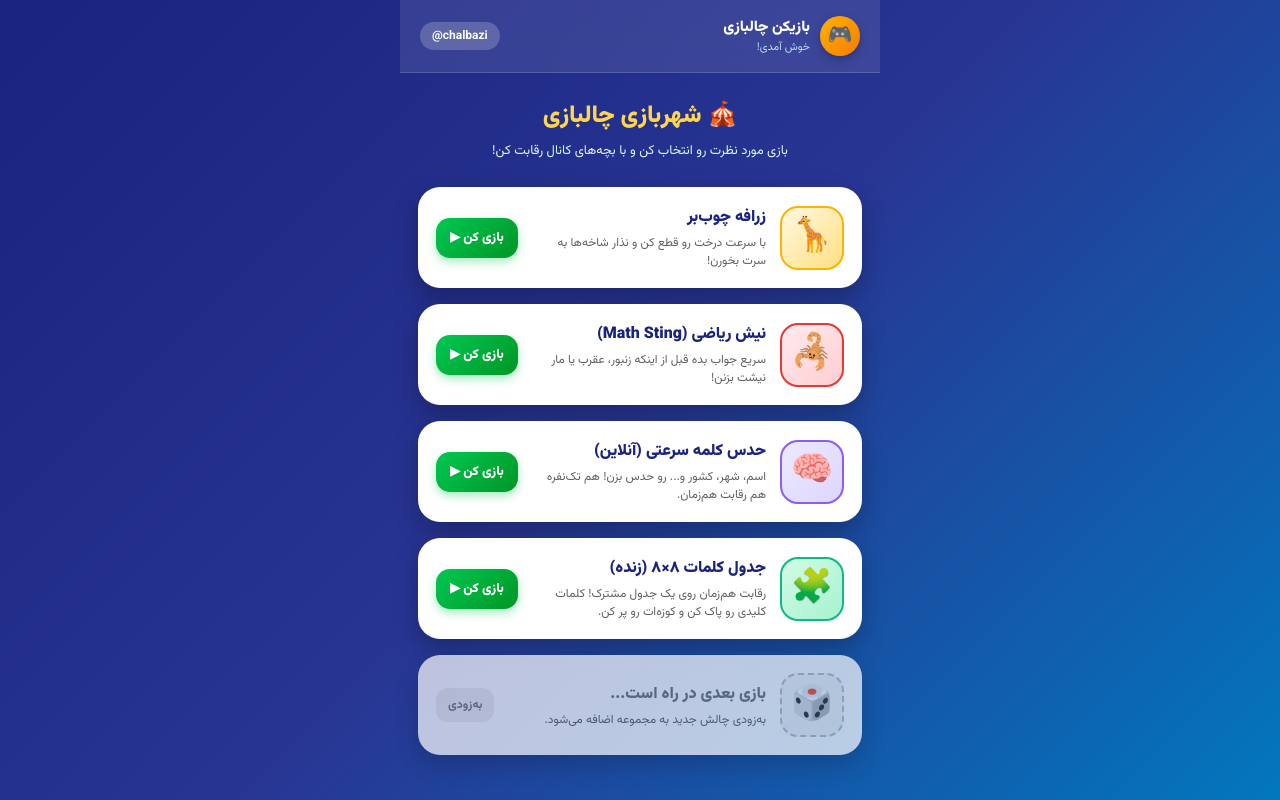
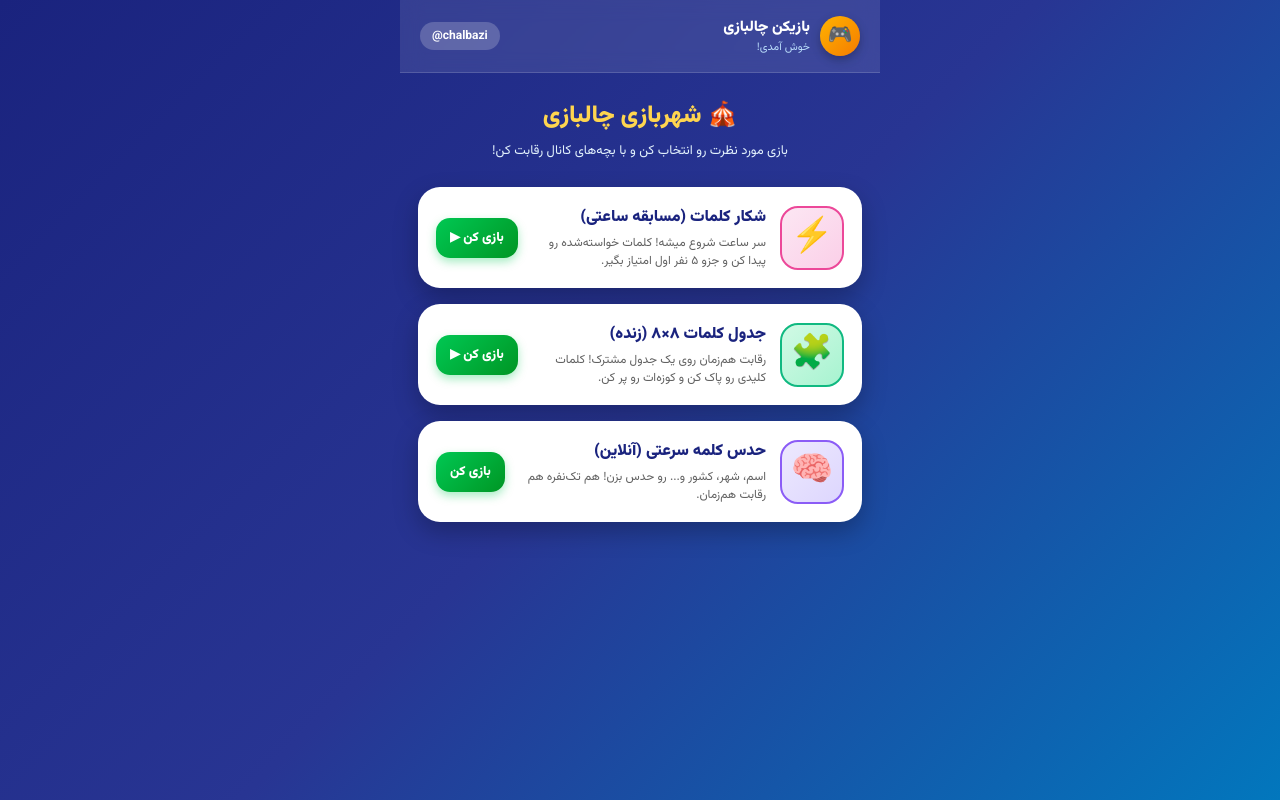
Before and after one commit to alilabkhand/chalbazi, a plain HTML site: page index.html in a window 1280 px wide. Drawn offline with Linux system fonts and the light colour scheme.

Commit message:
Update index.html

```diff
--- a/index.html
+++ b/index.html
@@ -127,6 +127,21 @@
             flex-shrink: 0;
         }
 
+        .icon-race {
+            background: linear-gradient(135deg, #FCE7F3, #FBCFE8);
+            border: 2px solid #EC4899;
+        }
+
+        .icon-grid {
+            background: linear-gradient(135deg, #D1FAE5, #A7F3D0);
+            border: 2px solid #10B981;
+        }
+
+        .icon-word {
+            background: linear-gradient(135deg, #EDE9FE, #DDD6FE);
+            border: 2px solid #8B5CF6;
+        }
+
         .icon-giraffe {
             background: linear-gradient(135deg, #FFF8E1, #FFE082);
             border: 2px solid #FFB300;
@@ -135,16 +150,6 @@
         .icon-math {
             background: linear-gradient(135deg, #FFEBEE, #FFCDD2);
             border: 2px solid #E53935;
-        }
-
-        .icon-word {
-            background: linear-gradient(135deg, #EDE9FE, #DDD6FE);
-            border: 2px solid #8B5CF6;
-        }
-
-        .icon-grid {
-            background: linear-gradient(135deg, #D1FAE5, #A7F3D0);
-            border: 2px solid #10B981;
         }
 
         .icon-soon {
@@ -216,22 +221,22 @@
     </div>
 
     <div class="games-grid">
-        <!-- بازی ۱: زرافه چوب‌بر -->
-        <a href="giraffe.html" class="game-card" onclick="vibrate()">
-            <div class="game-icon icon-giraffe">🦒</div>
+        <!-- بازی ۱: مسابقه شکار کلمات (زمان‌دار) -->
+        <a href="word-race.html?v=1" class="game-card" onclick="vibrate()">
+            <div class="game-icon icon-race">⚡</div>
             <div class="game-details">
-                <h2 class="game-title">زرافه چوب‌بر</h2>
-                <p class="game-desc">با سرعت درخت رو قطع کن و نذار شاخه‌ها به سرت بخورن!</p>
+                <h2 class="game-title">شکار کلمات (مسابقه ساعتی)</h2>
+                <p class="game-desc">سر ساعت شروع میشه! کلمات خواسته‌شده رو پیدا کن و جزو ۵ نفر اول امتیاز بگیر.</p>
             </div>
             <div class="play-btn">بازی کن ▶</div>
         </a>
 
-        <!-- بازی ۲: نیش ریاضی -->
-        <a href="math-sting.html" class="game-card" onclick="vibrate()">
-            <div class="game-icon icon-math">🦂</div>
+        <!-- بازی ۲: جدول کلمات ۸×۸ (زنده) -->
+        <a href="word-grid.html?v=4" class="game-card" onclick="vibrate()">
+            <div class="game-icon icon-grid">🧩</div>
             <div class="game-details">
-                <h2 class="game-title">نیش ریاضی (Math Sting)</h2>
-                <p class="game-desc">سریع جواب بده قبل از اینکه زنبور، عقرب یا مار نیشت بزنن!</p>
+                <h2 class="game-title">جدول کلمات ۸×۸ (زنده)</h2>
+                <p class="game-desc">رقابت هم‌زمان روی یک جدول مشترک! کلمات کلیدی رو پاک کن و کوزه‌ات رو پر کن.</p>
             </div>
             <div class="play-btn">بازی کن ▶</div>
         </a>
@@ -243,47 +248,4 @@
                 <h2 class="game-title">حدس کلمه سرعتی (آنلاین)</h2>
                 <p class="game-desc">اسم، شهر، کشور و... رو حدس بزن! هم تک‌نفره هم رقابت هم‌زمان.</p>
             </div>
-            <div class="play-btn">بازی کن ▶</div>
-        </a>
-
-        <!-- بازی ۴: جدول کلمات ۸×۸ (زنده) -->
-        <a href="word-grid.html?v=4" class="game-card" onclick="vibrate()">
-            <div class="game-icon icon-grid">🧩</div>
-            <div class="game-details">
-                <h2 class="game-title">جدول کلمات ۸×۸ (زنده)</h2>
-                <p class="game-desc">رقابت هم‌زمان روی یک جدول مشترک! کلمات کلیدی رو پاک کن و کوزه‌ات رو پر کن.</p>
-            </div>
-            <div class="play-btn">بازی کن ▶</div>
-        </a>
-
-        <!-- جایگاه بازی‌های آینده -->
-        <div class="game-card disabled">
-            <div class="game-icon icon-soon">🎲</div>
-            <div class="game-details">
-                <h2 class="game-title" style="color:#757575;">بازی بعدی در راه است...</h2>
-                <p class="game-desc">به‌زودی چالش جدید به مجموعه اضافه می‌شود.</p>
-            </div>
-            <div class="soon-badge">به‌زودی</div>
-        </div>
-    </div>
-
-    <script>
-        const tg = window.Telegram && window.Telegram.WebApp ? window.Telegram.WebApp : null;
-        if (tg) {
-            tg.ready();
-            tg.expand();
-            if (tg.initDataUnsafe && tg.initDataUnsafe.user) {
-                const u = tg.initDataUnsafe.user;
-                const fullName = [u.first_name, u.last_name].filter(Boolean).join(' ');
-                if (fullName) document.getElementById('tg-user-name').textContent = fullName;
-            }
-        }
-
-        function vibrate() {
-            if (tg && tg.HapticFeedback) {
-                tg.HapticFeedback.impactOccurred('medium');
-            }
-        }
-    </script>
-</body>
-</html>
+            <div class="play-btn">بازی کن
```
